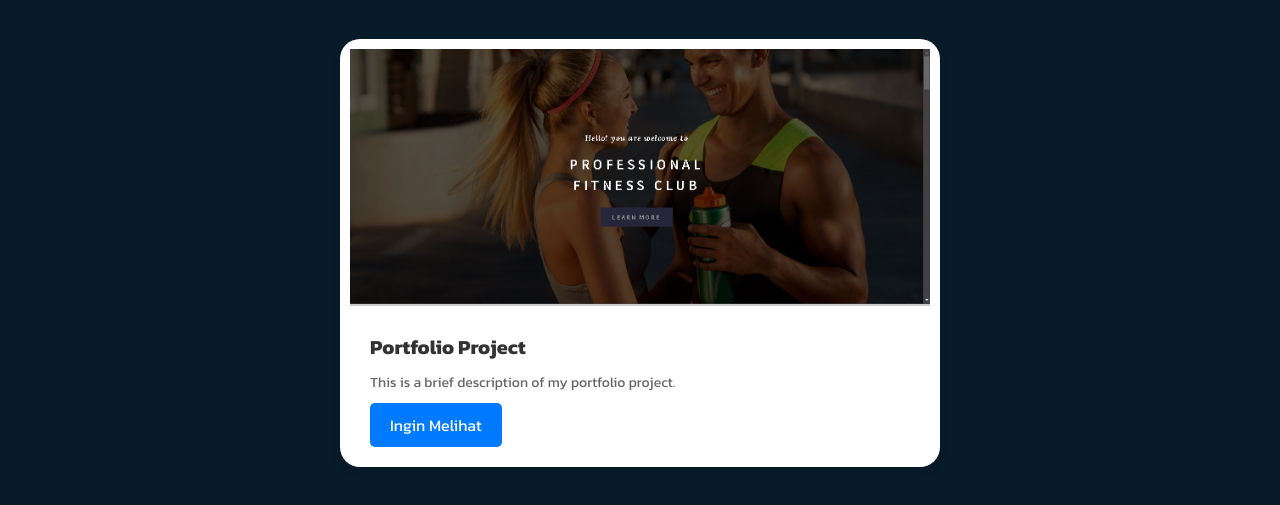
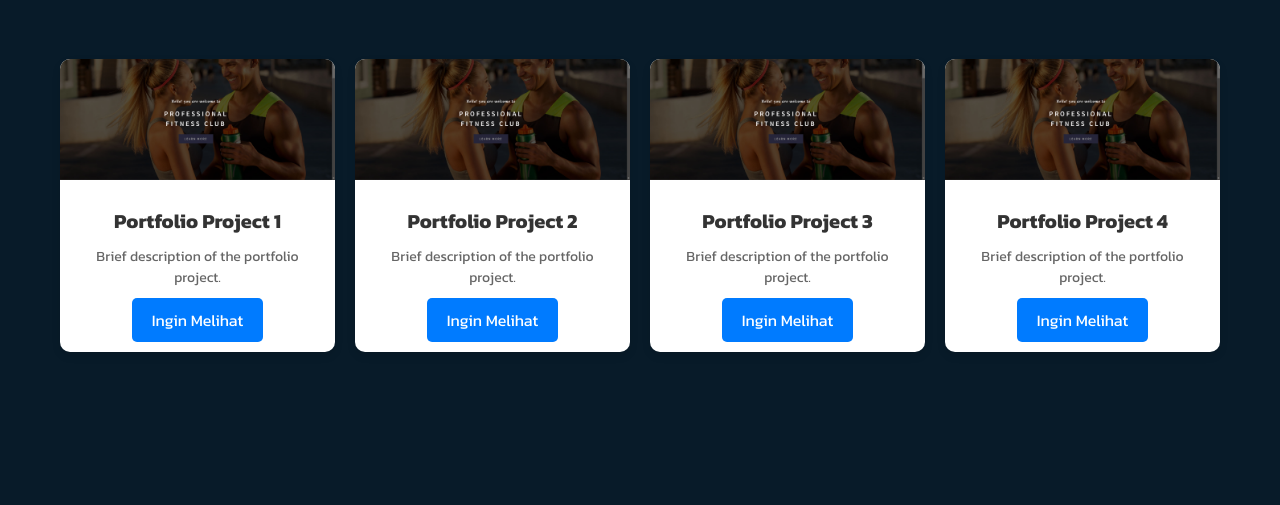
Before and after one commit to atayap/atayafik, a plain HTML site: page portfolio.html in a window 1280 px wide. Shown: the part 61-566 px from the top of the page. Drawn offline with nearby package versions, Linux system fonts and the light colour scheme.

Commit message:
Ganti semua

```diff
--- a/portfolio.html
+++ b/portfolio.html
@@ -11,23 +11,55 @@
 <body>
     <header class="header">
         <a href="" class="logo">Ataya.</a>
-
         <nav class="navbar-2">
             <a href="index.html">Home</a>
             <a href="about.html">About</a>
             <a href="portfolio.html" class="active-2">Portfolio</a>
-            <a href="">Contact</a>
+            <a href="https://api.whatsapp.com/send/?phone=6281945026286&text&type=phone_number&app_absent=0">Contact</a>
         </nav>
     </header>
-    <div class="shape-box">
-    <div class="portfolio-box"></div>
-    <img src="img/Screenshot 2024-10-06 103037.png" alt="Portfolio Image" class="portfolio-image">
-        <div class="portfolio-info">
-            <h2>Portfolio Project</h2>
-            <p>This is a brief description of my portfolio project.</p>
-            <a href="https://atayap.github.io/Project1/" class="view-button">Ingin Melihat</a>
+
+    <!-- Portfolio Container -->
+    <div class="portfolio-container">
+        <!-- Portfolio Project 1 -->
+        <div class="portfolio-item">
+            <img src="img/Screenshot 2024-10-06 103037.png" alt="Portfolio Image 1" class="portfolio-image">
+            <div class="portfolio-info">
+                <h2>Portfolio Project 1</h2>
+                <p>Brief description of the portfolio project.</p>
+                <a href="https://atayap.github.io/Project1/" class="view-button">Ingin Melihat</a>
+            </div>
+        </div>
+
+        <!-- Portfolio Project 2 -->
+        <div class="portfolio-item">
+            <img src="img/Screenshot 2024-10-06 103037.png" alt="Portfolio Image 2" class="portfolio-image">
+            <div class="portfolio-info">
+                <h2>Portfolio Project 2</h2>
+                <p>Brief description of the portfolio project.</p>
+                <a href="https://atayap.github.io/Project2/" class="view-button">Ingin Melihat</a>
+            </div>
+        </div>
+
+        <!-- Portfolio Project 3 -->
+        <div class="portfolio-item">
+            <img src="img/Screenshot 2024-10-06 103037.png" alt="Portfolio Image 3" class="portfolio-image">
+            <div class="portfolio-info">
+                <h2>Portfolio Project 3</h2>
+                <p>Brief description of the portfolio project.</p>
+                <a href="https://atayap.github.io/Project3/" class="view-button">Ingin Melihat</a>
+            </div>
+        </div>
+
+        <!-- Portfolio Project 4 -->
+        <div class="portfolio-item">
+            <img src="img/Screenshot 2024-10-06 103037.png" alt="Portfolio Image 4" class="portfolio-image">
+            <div class="portfolio-info">
+                <h2>Portfolio Project 4</h2>
+                <p>Brief description of the portfolio project.</p>
+                <a href="https://atayap.github.io/Project4/" class="view-button">Ingin Melihat</a>
+            </div>
         </div>
     </div>
-</div>
 </body>
 </html>
--- a/styles.css
+++ b/styles.css
@@ -144,21 +144,37 @@ body {
     width: 100%;
 }
 
-.portfolio-box {
-    background-color: #f8f9fa;
+/* Portfolio Container */
+.portfolio-container {
+    display: grid;
+    grid-template-columns: repeat(4, 1fr); /* 4 columns */
+    gap: 20px;
+    margin: 100px auto;
+    max-width: 1200px;
+    padding: 20px;
+}
+
+/* Portfolio Item */
+.portfolio-item {
+    background-color: white;
     border-radius: 10px;
     overflow: hidden;
-    text-align: center;
+    box-shadow: 0 4px 8px rgba(0, 0, 0, 0.1);
+    transition: transform 0.3s ease;
+}
+
+.portfolio-item:hover {
+    transform: scale(1.05);
 }
 
 .portfolio-image {
     width: 100%;
     height: auto;
-    border-bottom: 2px solid #ccc;
 }
 
 .portfolio-info {
     padding: 20px;
+    text-align: center;
 }
 
 .portfolio-info h2 {
```
Also changed, not shown: about.html (+1 -1 lines).
